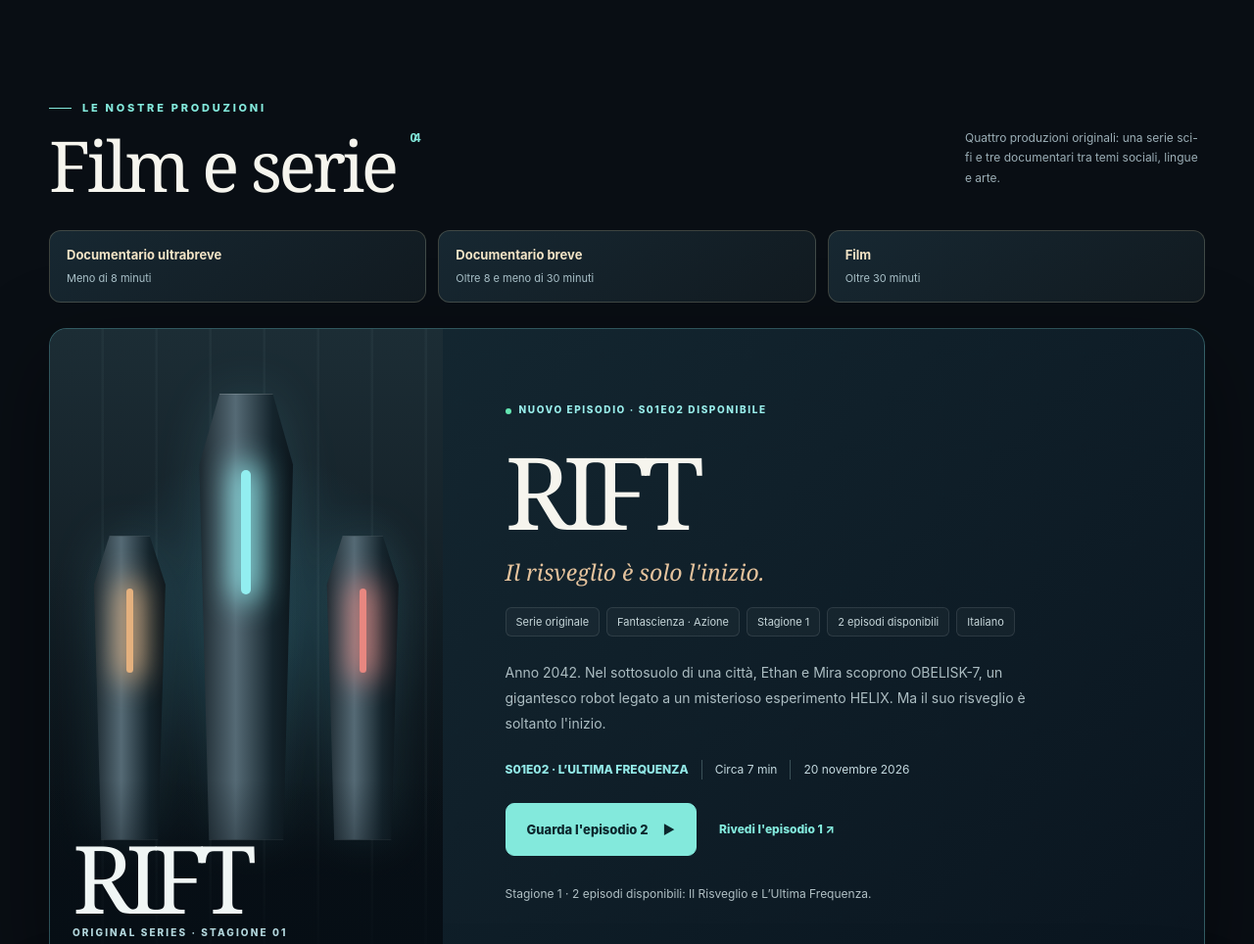
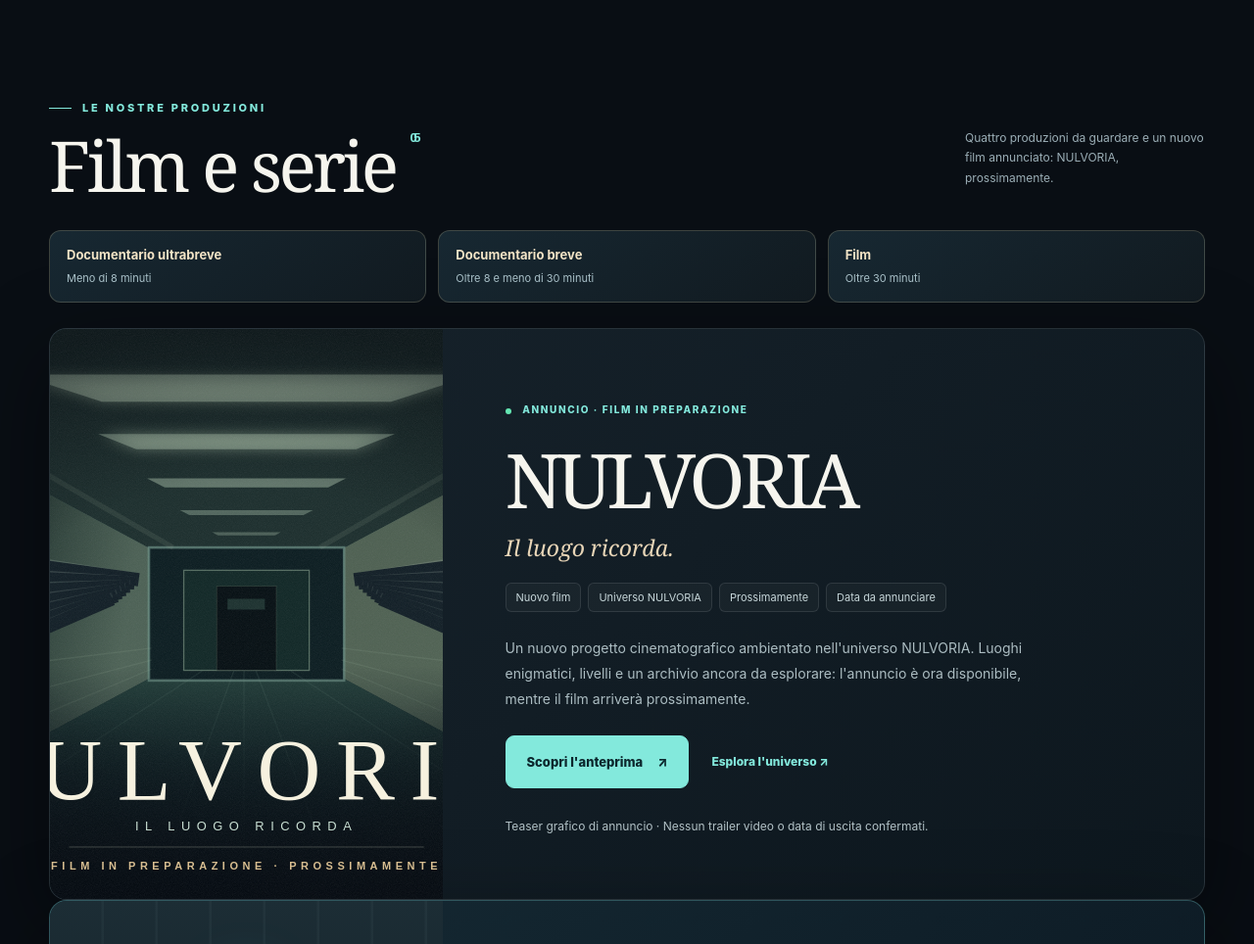
Before and after one commit to h1collab/tutti-uguali-film, a plain HTML site: page index.html in a window 1280 px wide. Shown: the part 1660-2624 px from the top of the page at 98% size. Drawn offline with Linux system fonts and the light colour scheme.

Commit message:
Announce upcoming NULVORIA film on ZORIX Movies homepage

```diff
--- a/index.html
+++ b/index.html
@@ -63,12 +63,27 @@
   </section>
   <section class="film-section section" id="film">
     <div class="shell">
-      <div class="section-title"><div><p class="eyebrow"><span></span>LE NOSTRE PRODUZIONI</p><h2>Film e serie<span class="title-count">04</span></h2></div><p class="small-note">Quattro produzioni originali: una serie sci-fi e tre documentari tra temi sociali, lingue e arte.</p></div>
+      <div class="section-title"><div><p class="eyebrow"><span></span>LE NOSTRE PRODUZIONI</p><h2>Film e serie<span class="title-count">05</span></h2></div><p class="small-note">Quattro produzioni da guardare e un nuovo film annunciato: NULVORIA, prossimamente.</p></div>
       <div class="category-guide" aria-label="Classificazione dei documentari in base alla durata">
         <div><strong>Documentario ultrabreve</strong><span>Meno di 8 minuti</span></div>
         <div><strong>Documentario breve</strong><span>Oltre 8 e meno di 30 minuti</span></div>
         <div><strong>Film</strong><span>Oltre 30 minuti</span></div>
       </div>
+      <article class="film-card film-card--nulvoria" id="nulvoria">
+        <a class="film-art film-art--nulvoria" href="./nulvoria/" aria-label="NULVORIA, nuovo film in arrivo: visita la pagina teaser">
+          <img src="./nulvoria/teaser.svg" alt="Teaser visivo di NULVORIA: un supermercato liminale vuoto con orologio fermo alle 03:17" width="1600" height="900" loading="lazy">
+          <span class="nulvoria-art-flag">COMING SOON · NUOVO FILM</span>
+        </a>
+        <div class="film-info">
+          <p class="release-label"><span class="release-dot"></span> ANNUNCIO · FILM IN PREPARAZIONE</p>
+          <h3>NULVORIA</h3>
+          <p class="italics">Il luogo ricorda.</p>
+          <div class="film-tags"><span>Nuovo film</span><span>Universo NULVORIA</span><span>Prossimamente</span><span>Data da annunciare</span></div>
+          <p class="film-desc">Un nuovo progetto cinematografico ambientato nell'universo NULVORIA. Luoghi enigmatici, livelli e un archivio ancora da esplorare: l'annuncio è ora disponibile, mentre il film arriverà prossimamente.</p>
+          <div class="movie-actions"><a class="btn accent" href="./nulvoria/">Scopri l'anteprima <span aria-hidden="true">↗</span></a><a class="details" href="https://developer.zorix.it/nulvoria/" target="_blank" rel="noopener noreferrer">Esplora l'universo <span aria-hidden="true">↗</span></a></div>
+          <p class="movie-bottom">Teaser grafico di annuncio · Nessun trailer video o data di uscita confermati.</p>
+        </div>
+      </article>
       <article class="film-card film-card--rift">
         <a class="film-art film-art--rift" href="./rift/" aria-label="Scopri RIFT, stagione 1, episodi 1 e 2">
           <span class="rift-art-scene" aria-hidden="true"><span class="rift-sentinel rift-sentinel--small"></span><span class="rift-sentinel rift-sentinel--main"></span><span class="rift-sentinel rift-sentinel--small rift-sentinel--red"></span></span>
@@ -172,6 +187,6 @@
     <div class="shell closing-inner"><img src="./logo.svg" alt="" width="67" height="67" loading="lazy"><p>Questo è solo<br><em>l'inizio.</em></p><a href="./tutti-uguali/" class="btn accent">Scopri TUTTI UGUALI ↗</a></div>
   </section>
 </main>
-<footer class="footer"><div class="shell foot-row"><span>© 2026 ZORIX MOVIES · Film, serie, musica e studio</span><div><a href="./tutti-uguali/">TUTTI UGUALI</a><a href="./le-carnet-bleu/">LE CARNET BLEU</a><a href="./l-uomo-al-centro/">L'UOMO AL CENTRO</a><a href="./rift/">RIFT</a><a href="./subject/">SUBJECT</a><a href="./music/">ZORIX Music</a><a href="https://zorix.it/">ZORIX.IT</a><a href="https://github.com/h1collab/tutti-uguali-film">GitHub</a></div></div></footer>
+<footer class="footer"><div class="shell foot-row"><span>© 2026 ZORIX MOVIES · Film, serie, musica e studio</span><div><a href="./tutti-uguali/">TUTTI UGUALI</a><a href="./le-carnet-bleu/">LE CARNET BLEU</a><a href="./l-uomo-al-centro/">L'UOMO AL CENTRO</a><a href="./rift/">RIFT</a><a href="./nulvoria/">NULVORIA</a><a href="./subject/">SUBJECT</a><a href="./music/">ZORIX Music</a><a href="https://zorix.it/">ZORIX.IT</a><a href="https://github.com/h1collab/tutti-uguali-film">GitHub</a></div></div></footer>
 </body>
 </html>
```
